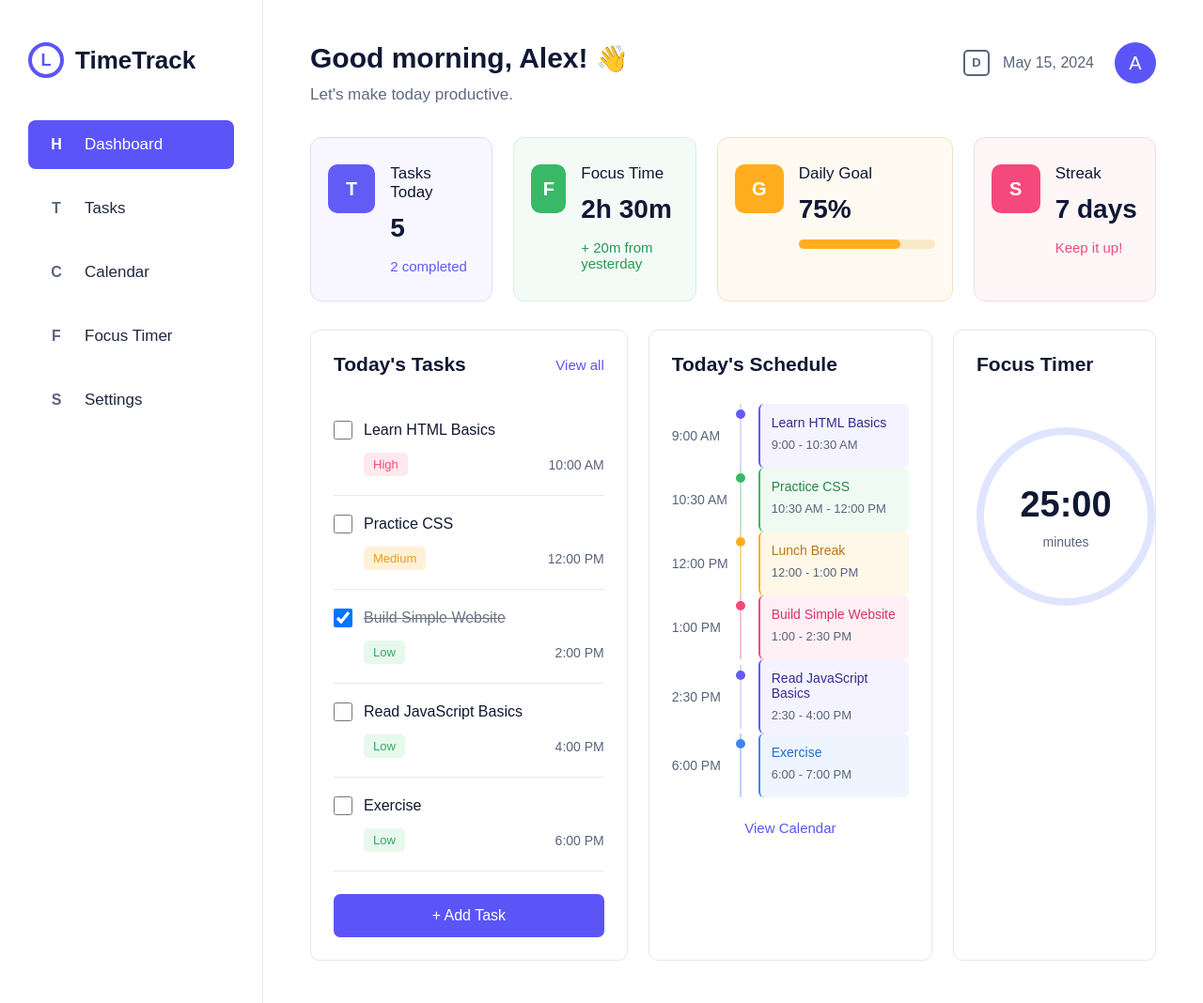
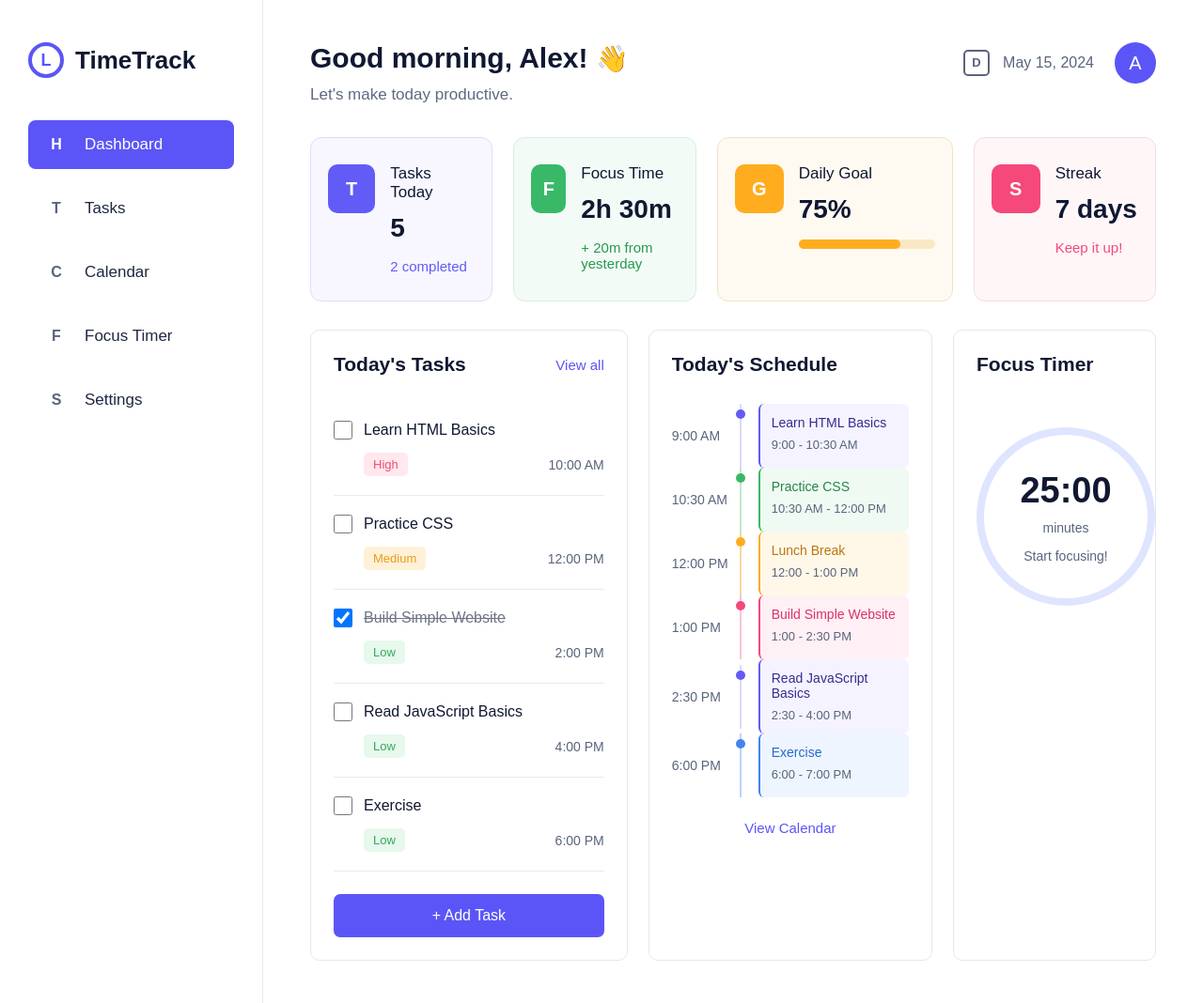
Before and after one commit to peterygalaxy-arch/Time-Management, a Flask app: page / in a window 1280 px wide. Shown: the whole page at 94% size. Run offline with Flask 3, Linux system fonts and the light colour scheme.

Commit message:
add the timer message

```diff
--- a/static/style.css
+++ b/static/style.css
@@ -543,3 +543,9 @@ body {
     color: #59647d;
     font-size: 14px;
 }
+
+.timer-message {
+    margin: 14px 0 0 0;
+    color: #59647d;
+    font-size: 14px;
+}
--- a/templates/index.html
+++ b/templates/index.html
@@ -265,6 +265,7 @@
                     <div class="timer-circle">
                         <p class="timer-number">25:00</p>
                         <p class="timer-minutes">minutes</p>
+                        <p class="timer-message">Start focusing!</p>
                     </div>
                 </div>
             </div>
```
